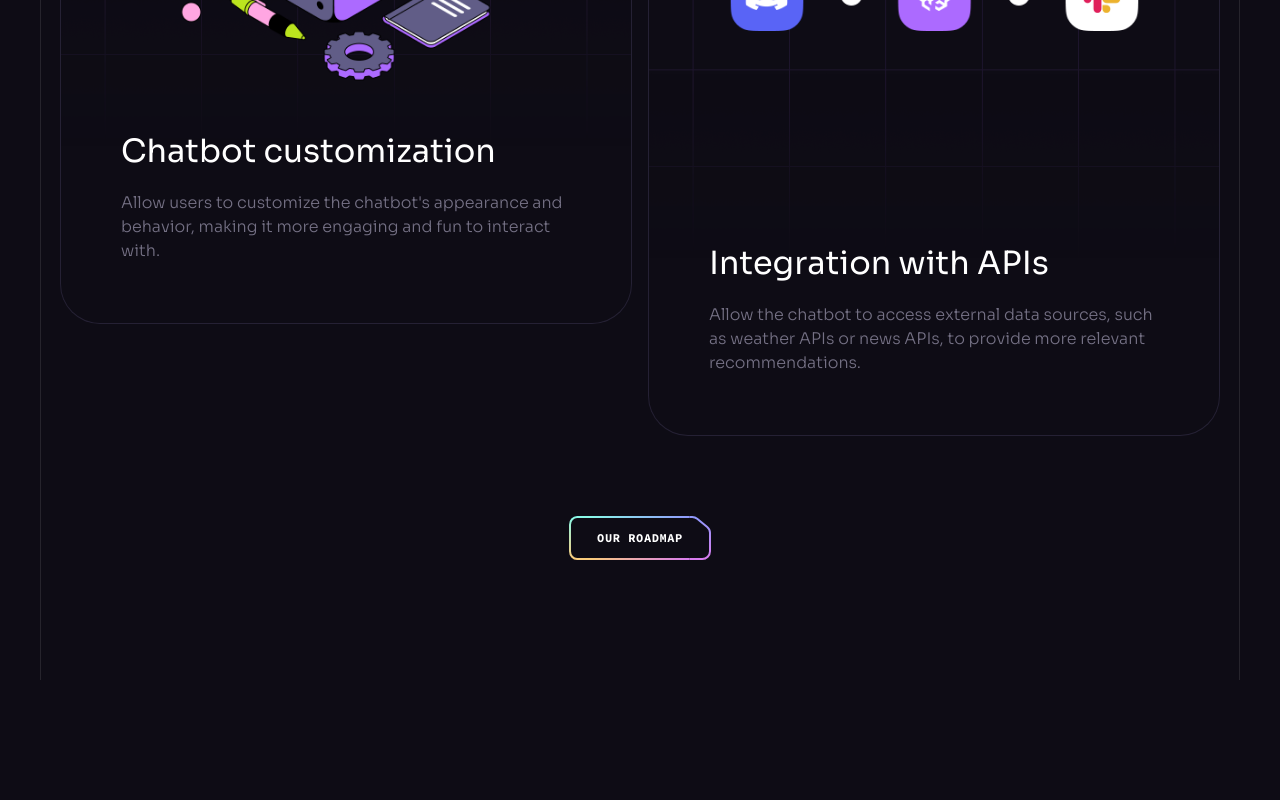
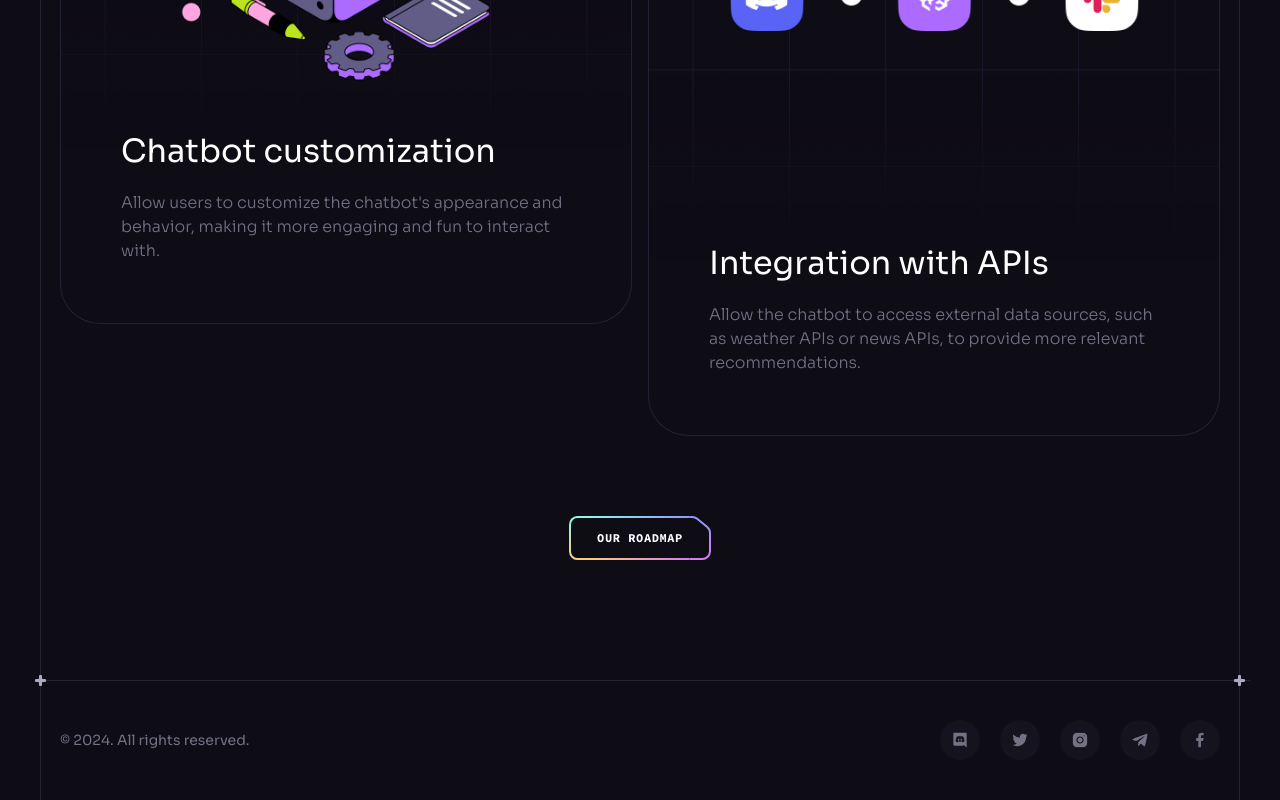
Before and after one commit to prachanda482244/brain-wave, a React (Vite) app: page / in a window 1280 px wide. Shown: the part 8569-9369 px from the top of the page. Before the commit the page ends 9249 px from the top, so only its background shows below. Built offline with nearby package versions, Linux system fonts and the light colour scheme.

Commit message:
create the footer

```diff
--- a/src/App.jsx
+++ b/src/App.jsx
@@ -1,6 +1,7 @@
 import ButtonGradient from "./assets/svg/ButtonGradient";
 import Benefits from "./components/Benefits";
 import Collaboration from "./components/Collaboration";
+import Footer from "./components/Footer";
 import Header from "./components/Header";
 import Hero from "./components/Hero";
 import Pricing from "./components/Pricing";
@@ -19,7 +20,7 @@
         <Services />
         <Pricing />
         <Roadmap />
-        {/* <Footer /> */}
+        <Footer />
       </div>
 
       <ButtonGradient />
--- /dev/null
+++ b/src/components/Footer.jsx
@@ -0,0 +1,30 @@
+import React from "react";
+import Section from "./Section";
+import { socials } from "../constants";
+
+const Footer = () => {
+  return (
+    <Section crosses className="!px-0 !py-10">
+      <div className="container flex sm:justify-between justify-center items-center gap-10 max-sm:flex-col">
+        <p className="caption text-n-4 lg:block">
+          © {new Date().getFullYear()}. All rights reserved.
+        </p>
+
+        <ul className="flex gap-5 flex-wrap">
+          {socials.map((item) => (
+            <a
+              key={item.id}
+              href={item.url}
+              target="_blank"
+              className="flex items-center justify-center w-10 h-10 bg-n-7 rounded-full transition-colors hover:bg-n-6"
+            >
+              <img src={item.iconUrl} width={16} height={16} alt={item.title} />
+            </a>
+          ))}
+        </ul>
+      </div>
+    </Section>
+  );
+};
+
+export default Footer;
--- a/src/constants/index.js
+++ b/src/constants/index.js
@@ -36,8 +36,7 @@
     yourlogo,
 } from "../assets";
 
-export const navigation = [
-  {
+export const navigation = [{
         id: "0",
         title: "Features",
         url: "#features",
@@ -91,8 +90,7 @@
     sliders04,
 ];
 
-export const roadmap = [
-  {
+export const roadmap = [{
         id: "0",
         title: "Voice recognition",
         text: "Enable the chatbot to understand and respond to voice commands, making it easier for users to interact with the app hands-free.",
@@ -130,8 +128,7 @@
 export const collabText =
     "With smart automation and top-notch security, it's the perfect solution for teams looking to work smarter.";
 
-export const collabContent = [
-  {
+export const collabContent = [{
         id: "0",
         title: "Seamless Integration",
         text: collabText,
@@ -146,8 +143,7 @@
     },
 ];
 
-export const collabApps = [
-  {
+export const collabApps = [{
         id: "0",
         title: "Figma",
         icon: figma,
@@ -205,8 +201,7 @@
     },
 ];
 
-export const pricing = [
-  {
+export const pricing = [{
         id: "0",
         title: "Basic",
         description: "AI chatbot, personalized recommendations",
@@ -241,8 +236,7 @@
     },
 ];
 
-export const benefits = [
-  {
+export const benefits = [{
         id: "0",
         title: "Ask anything",
         text: "Lets users quickly find answers to their questions without having to search through multiple sources.",
@@ -294,8 +288,7 @@
     },
 ];
 
-export const socials = [
-  {
+export const socials = [{
         id: "0",
         title: "Discord",
         iconUrl: discordBlack,
@@ -305,7 +298,7 @@
         id: "1",
         title: "Twitter",
         iconUrl: twitter,
-    url: "#",
+        url: "https://twitter.com/Itachi482244",
     },
     {
         id: "2",
@@ -323,6 +316,6 @@
         id: "4",
         title: "Facebook",
         iconUrl: facebook,
-    url: "#",
+        url: "https://www.facebook.com/itachiUchiha482244",
     },
 ];
```
Lines whose indentation alone changed are shown as unchanged.
